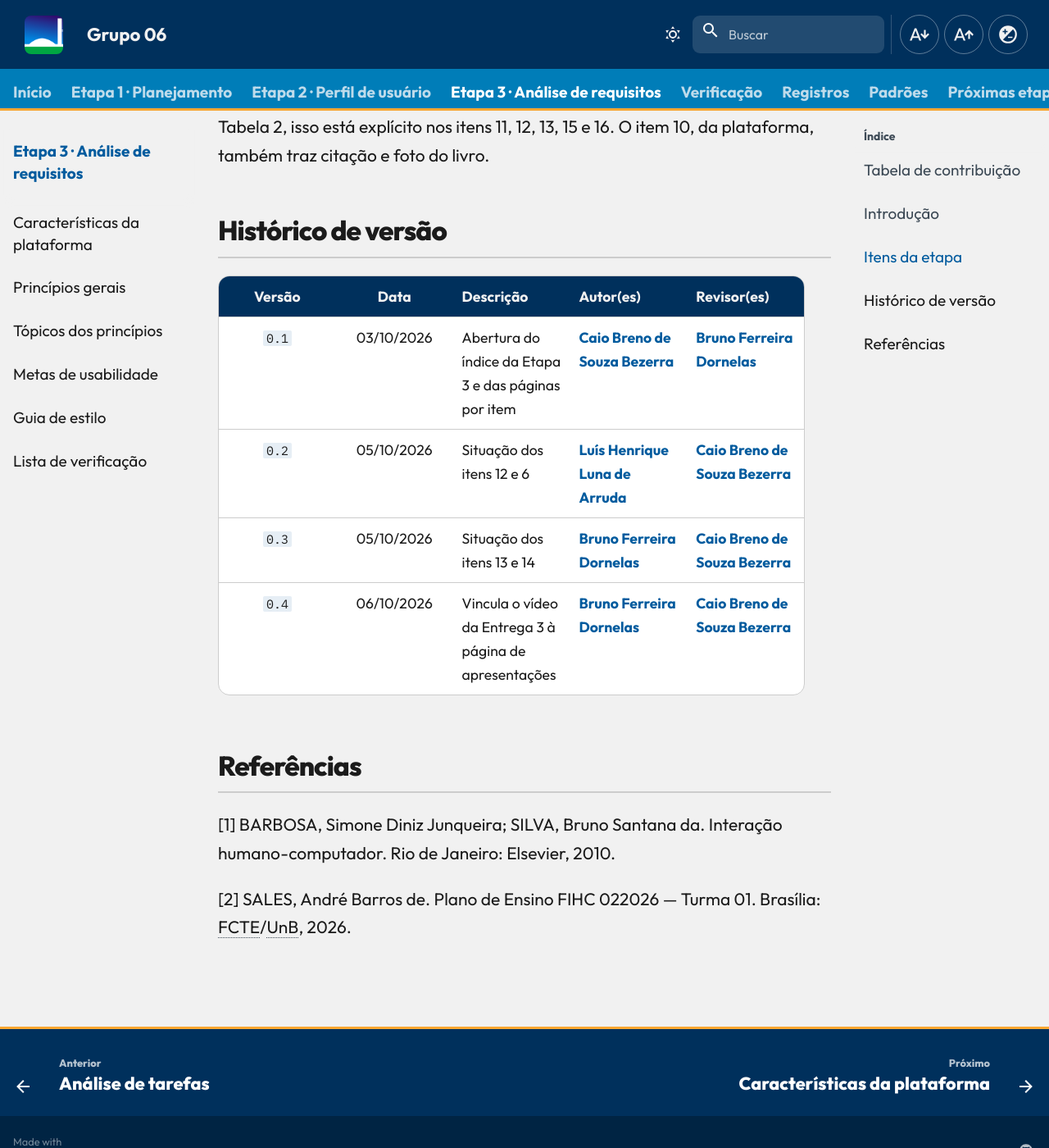
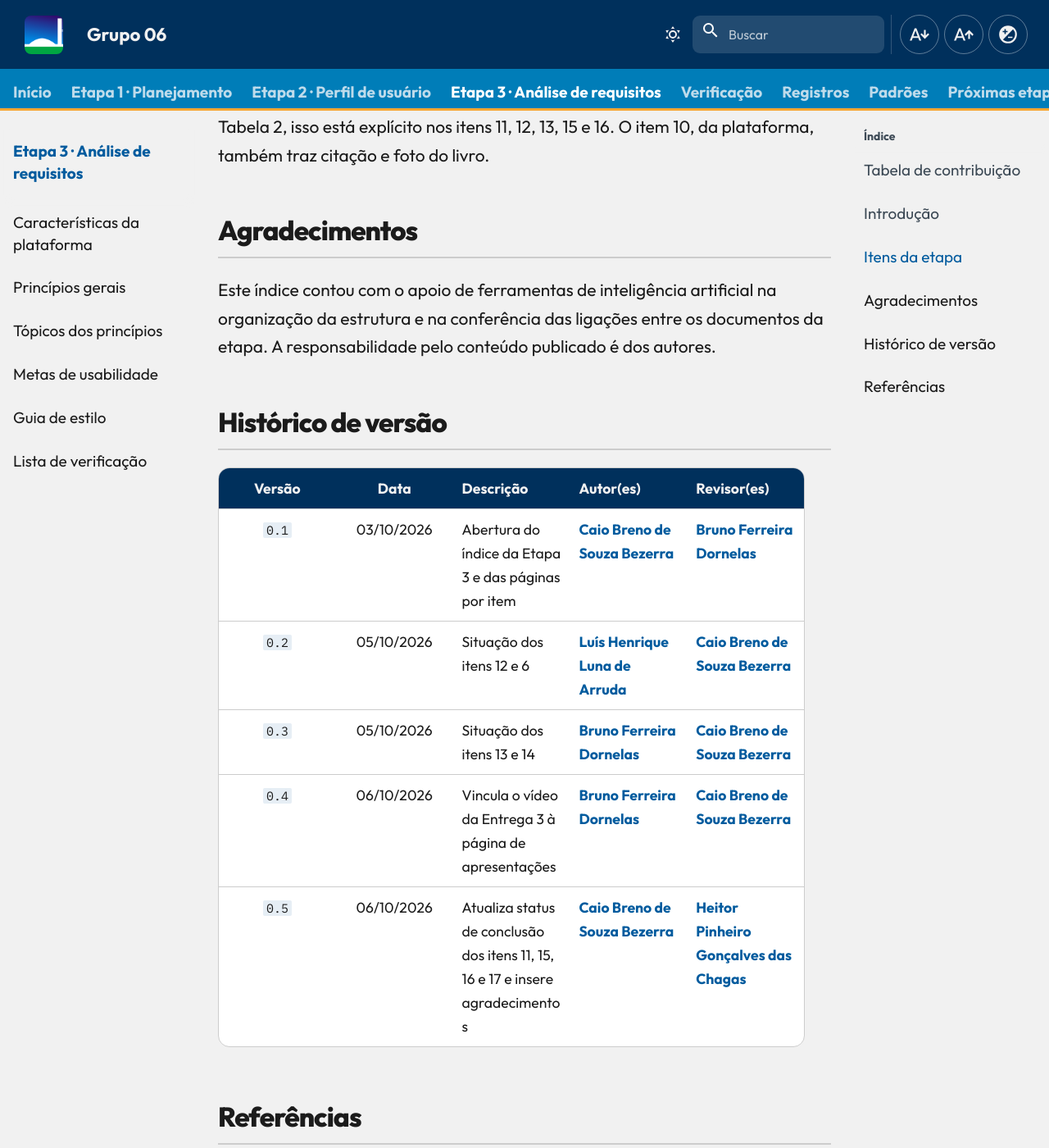
Before and after one commit to Interacao-Humano-Computador/2026.2-Grupo06, an MkDocs documentation site: the page built from docs/entrega-3/index.md, in a window 1280 px wide and 1400 px high, scrolled down 3700 px. Shown: the whole window at 82% size. Built offline with MkDocs 1.6.1 and Material for MkDocs 9.7.7, drawn with Linux system fonts in a browser that asks for light colours; comment, search, counter and statistics services are not loaded; some of the changed text lies outside the part shown.

```diff
--- a/docs/entrega-3/index.md
+++ b/docs/entrega-3/index.md
@@ -45,6 +45,10 @@
 
 Cada integrante precisa de ao menos um item de conteúdo da disciplina, com o nome do autor, citação com página e foto legível do trecho (SALES, 2026). Na Tabela 2, isso está explícito nos itens 11, 12, 13, 15 e 16. O item 10, da plataforma, também traz citação e foto do livro.
 
+## Agradecimentos
+
+Este índice contou com o apoio de ferramentas de inteligência artificial na organização da estrutura e na conferência das ligações entre os documentos da etapa. A responsabilidade pelo conteúdo publicado é dos autores.
+
 ## Histórico de versão
 
 | Versão | Data | Descrição | Autor(es) | Revisor(es) |
@@ -53,6 +57,7 @@
 | `0.2` | 05/10/2026 | Situação dos itens 12 e 6 | [Luís Henrique Luna de Arruda](https://github.com/Donnk61) | [Caio Breno de Souza Bezerra](https://github.com/CaioBezerra-Dev) |
 | `0.3` | 05/10/2026 | Situação dos itens 13 e 14 | [Bruno Ferreira Dornelas](https://github.com/brunnf) | [Caio Breno de Souza Bezerra](https://github.com/CaioBezerra-Dev) |
 | `0.4` | 06/10/2026 | Vincula o vídeo da Entrega 3 à página de apresentações | [Bruno Ferreira Dornelas](https://github.com/brunnf) | [Caio Breno de Souza Bezerra](https://github.com/CaioBezerra-Dev) |
+| `0.5` | 06/10/2026 | Atualiza status de conclusão dos itens 11, 15, 16 e 17 e insere agradecimentos | [Caio Breno de Souza Bezerra](https://github.com/CaioBezerra-Dev) | [Heitor Pinheiro Gonçalves das Chagas](https://github.com/Heitorovski01) |
 
 ## Referências
 
```
Also changed, not shown: other parts of docs/entrega-3/index.md (+4 -4 lines), docs/entrega-3/metas-usabilidade.md (+1 -1 lines), docs/entrega-3/principios-gerais.md (+12 -1 lines).
